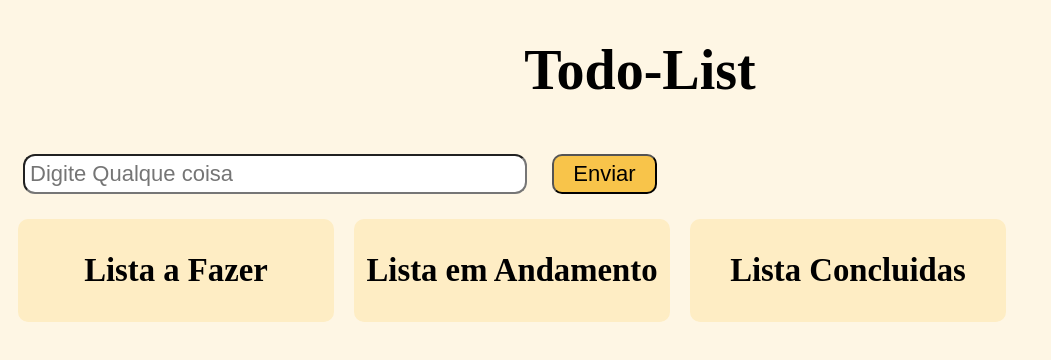
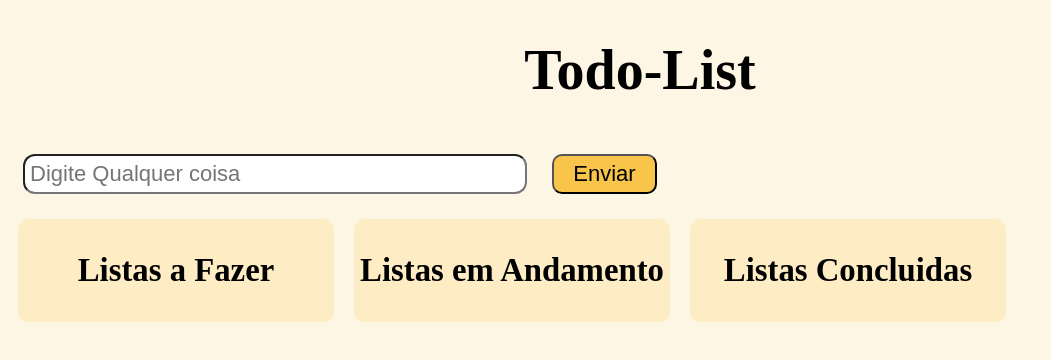
Before and after one commit to Edivansanto5/to-do-list.vue.js, a Vue app: page / in a window 1280 px wide. Shown: the top 360 px of the page, without its empty margins (0-1051 px from the left). Built offline with nearby package versions, Linux system fonts and the light colour scheme.

Commit message:
adding trim e keyup

```diff
--- a/src/components/toList.vue
+++ b/src/components/toList.vue
@@ -1,9 +1,9 @@
 <template>
-  <div class="conteiner">
+  <div class="container">
     <div class="box">
       <h1>Todo-List</h1>
-      <input type="text" v-model="lista.text" placeholder="Digite Qualque coisa">
-      <button type="button" @click="addLista()" > Enviar</button>
+      <input type="text" v-model="lista.text" @keyup.enter="addLista(lista.text)" placeholder="Digite Qualquer coisa">
+      <button type="button" @click="addLista(lista.text)" > Enviar</button>
 
       <draggable :lista="listas" group="people" >
         <div class="listas" v-for="(lista, index) in listas" :key="index">
@@ -13,21 +13,21 @@
     </div>
 
     <div class="list1">
-      <h3>Lista a Fazer</h3>
+      <h3>Listas a Fazer</h3>
       <draggable :list="list1" group="people" @change="log">
         <div class="listas" v-for="(element) in list1" :key="element.name">{{ element.name }}</div>
       </draggable>
     </div>
 
     <div class="list2">
-      <h3>Lista em Andamento</h3>
+      <h3>Listas em Andamento</h3>
       <draggable :list="list2" group="people">
 
       </draggable>
     </div>
 
     <div class="list3">
-      <h3>Lista Concluidas</h3>
+      <h3>Listas Concluidas</h3>
       <draggable :list="list3" group="people" @change="log">
 
       </draggable>
@@ -55,13 +55,23 @@ export default {
     draggable
   },
   methods:{
-    addLista(){
-      this.listas.push(this.lista) // add um item na lista
-      this.lista = {
-        text: '',
-      }
+      addLista(lista){
+
+        if(lista.trim().length) {
+
+          this.listas.push(this.lista) // add um item na lista
+          this.lista = {
+            text: '',
+          }
+          }  else {
+          alert('Por favor, entre com caracteres validos')
+        }
+      },
     },
-  },
+    // removeLista(lista) {
+    //   if(lista) {
+    //   }
+    // }
 
 };
 </script>
@@ -84,7 +94,7 @@ export default {
     margin: 3px;
     padding: 2px;
   }
-  .conteiner{
+  .container{
     widows: 100%;
     height: 100%;
   }
```
Also changed, not shown: src/components/todoList.vue (added, +68 -0 lines), 1 other file (tests, documents, lock files or other folders).
